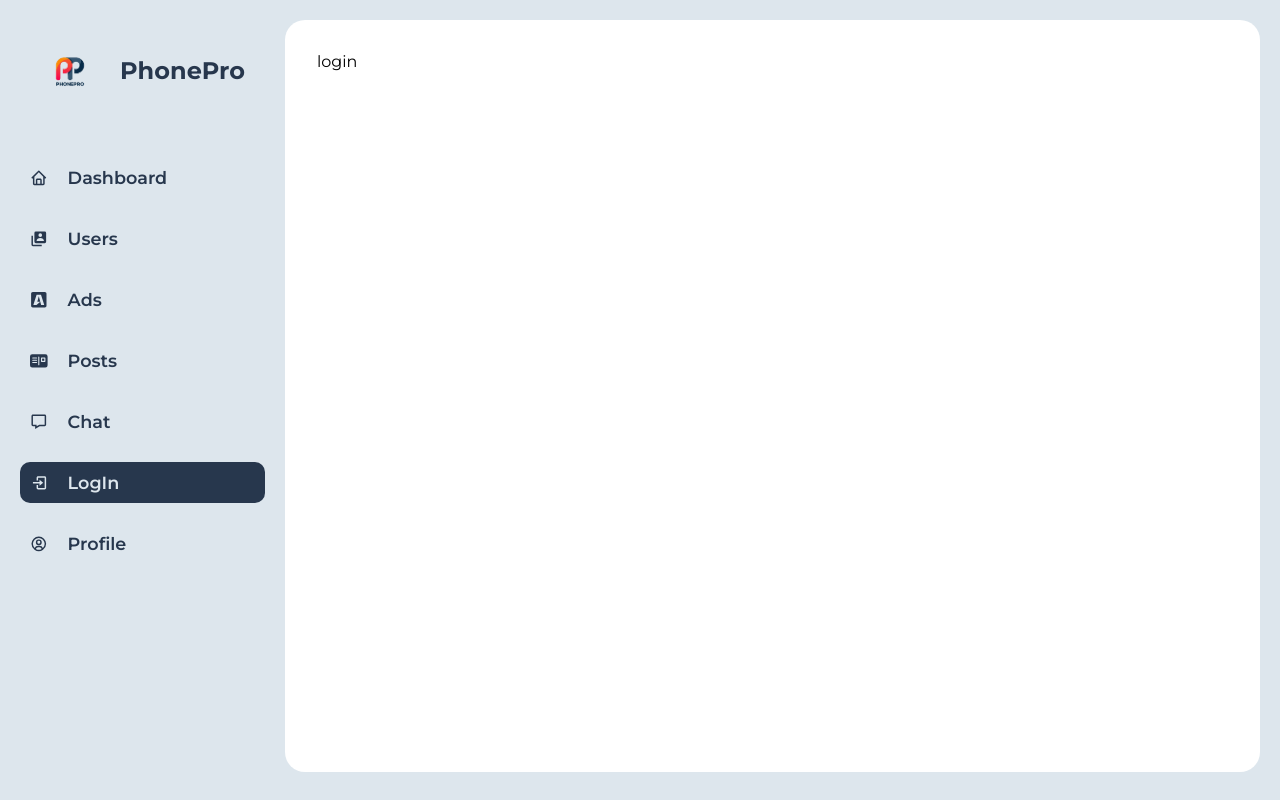
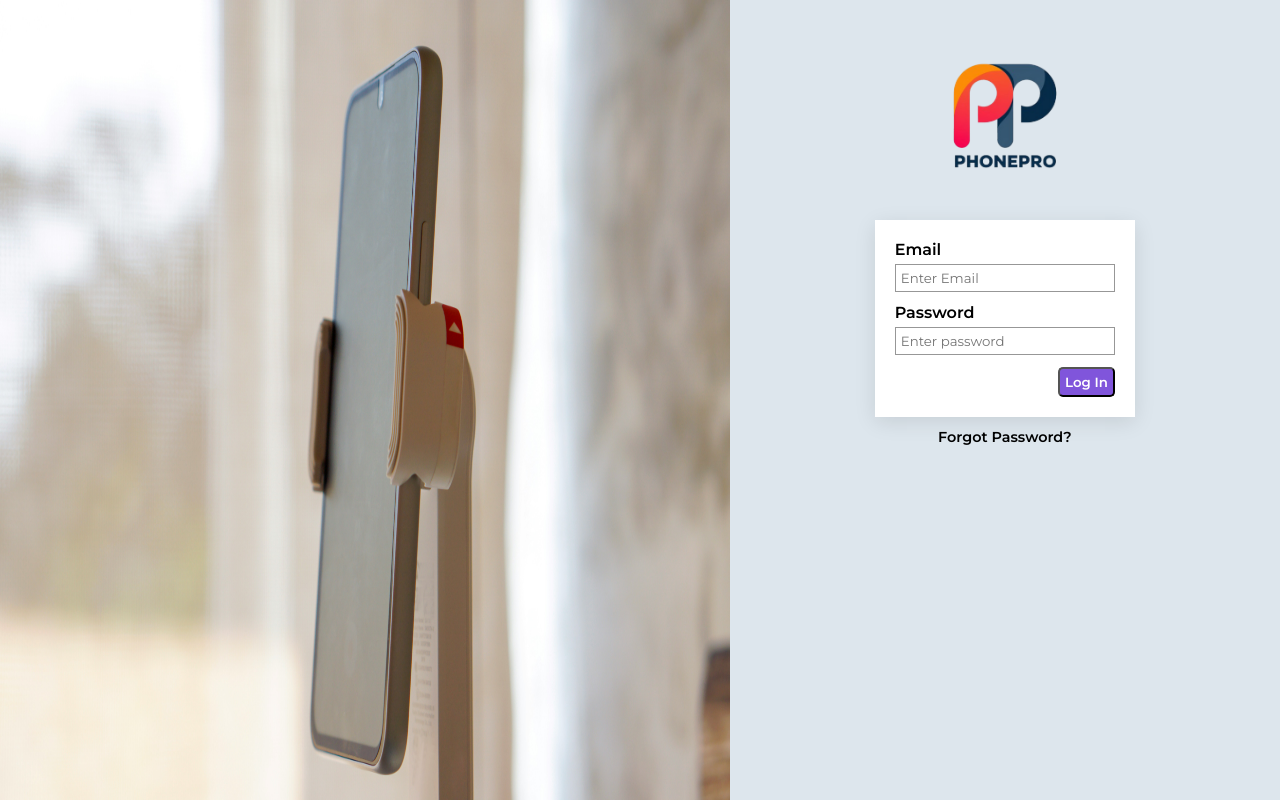
Before and after one commit to samiullahRamzan/PhonePro_admin, a React (Vite) app: page /LogIn in a window 1280 px wide. Built offline with nearby package versions, Linux system fonts and the light colour scheme.

Commit message:
Login design

```diff
--- a/src/App.jsx
+++ b/src/App.jsx
@@ -1,17 +1,28 @@
-import React from 'react'
-import Sidebar from './components/Sidebar'
-import AppRoutes from './components/appRoutes'
-import './App.css'
+import React, { useState } from "react";
+import Sidebar from "./components/Sidebar";
+import AppRoutes from "./components/appRoutes";
+import "./App.css";
+import { Route, Routes } from "react-router-dom";
+import { LogIn } from "./pagesPath";
 
 const App = () => {
-  return (
-    <div className='dashboard'>
-      <Sidebar/>
+  const [isLoggedIn, setIsLoggedIn] = useState(false);
+
+  const handleLogin = () => [setIsLoggedIn(true)];
+
+  return isLoggedIn ? (
+    <div className="dashboard">
+      <Sidebar />
       <div className="dashboard--content">
-        <AppRoutes/>
+        <AppRoutes />
       </div>
     </div>
-  )
-}
+  ) : (
+    <Routes>
+      <Route path="/LogIn" element={<LogIn onLogin={handleLogin} />} />
+      {/* <Route path="*" element={<Navigate to="/login" replace />} /> */}
+    </Routes>
+  );
+};
 
-export default App
+export default App;
--- a/src/index.css
+++ b/src/index.css
@@ -1,25 +1,26 @@
-@import url('https://fonts.googleapis.com/css2?family=Montserrat:ital,wght@0,100..900;1,100..900&display=swap');
+@import url("https://fonts.googleapis.com/css2?family=Montserrat:ital,wght@0,100..900;1,100..900&display=swap");
 
-:root{
-    --primary-color:#27374d;
-    --bg-color:#dde6ed;
+:root {
+  --primary-color: #27374d;
+  --bg-color: #dde6ed;
 
-    --secondary-color: '#8055DB';
+  --secondary-color: #8055db;
   /* bgColor: '#F9FAFC', */
-  --search-bgcolor: 'FAFAFA';
-  --border-color: '#979797';
-  --topTabIndicator-color: '#d9d9d9';
-  --topTabIndicator-bgcolor: '#f2f2f2',
+  --search-bgcolor: #fafafa;
+  --border-color: #979797;
+  --topTabIndicator-color: #d9d9d9;
+  --topTabIndicator-bgcolor: #f2f2f2;
+  --login-shadow: 0 5px 20px rgba(0, 0, 0, 0.1);
 }
 
-*{
-    margin: 0;
-    padding: 0;
-    font-family:'Montserrat',sans-serif;
+* {
+  margin: 0;
+  padding: 0;
+  font-family: "Montserrat", sans-serif;
 }
 
-body{
-    background: var(--bg-color);
-    padding: 20px;
-    overflow: hidden;
+body {
+  background: var(--bg-color);
+
+  /* padding: 20px; */
 }
--- a/src/pages/LogIn.jsx
+++ b/src/pages/LogIn.jsx
@@ -1,12 +1,60 @@
-import React from 'react'
-import '../styles/LogIn.css'
+import React, { useState } from "react";
+import "../styles/LogIn.css";
 
-const LogIn = () => {
+const LogIn = ({ onLogin }) => {
+  const [Email, setEmail] = useState();
+  const [Password, setPassword] = useState();
+
   return (
-    <div>
-      login
+    <div className="main">
+      <img
+        src="../../public/mobilePicture.jpg"
+        alt="mobile pic"
+        className="login-image"
+      />
+
+      <div className="sub-main">
+        <img src="../../public/phonePro.png" className="logo-image" />
+        <div className="login-card">
+          <form className="login-form">
+            <div className="textField">
+              <label htmlFor="email" label="input-label">
+                Email
+              </label>
+              <input
+                type="text"
+                id="email"
+                placeholder="Enter Email"
+                className="form-input"
+                value={Email}
+                onChange={(e) => setEmail(e.target.value)}
+                required
+              />
+            </div>
+
+            <div className="textField">
+              <label htmlFor="email" label="input-label">
+                Password
+              </label>
+              <input
+                type="password"
+                id="password"
+                className="form-input"
+                placeholder="Enter password"
+                value={Password}
+                onChange={(e) => setPassword(e.target.value)}
+                required
+              />
+            </div>
+            <button type="submit" className="submit-button">
+              Log In
+            </button>
+          </form>
+        </div>
+        <div className="forgot-Password">Forgot Password?</div>
+      </div>
     </div>
-  )
-}
+  );
+};
 
-export default LogIn
+export default LogIn;
--- a/src/styles/LogIn.css
+++ b/src/styles/LogIn.css
@@ -0,0 +1,65 @@
+.login-image {
+  width: 57%;
+  height: 100vh;
+}
+
+.login-card {
+  padding: 20px;
+  width: 40%;
+  background-color: white;
+  box-shadow: var(--login-shadow);
+}
+
+.main {
+  display: flex;
+}
+
+.sub-main {
+  display: flex;
+  flex-direction: column;
+  align-items: center;
+  flex: 1; /*or we can use flex-grow occupy availble space */
+}
+
+.logo-image {
+  width: 40%;
+}
+
+.login-form {
+  gap: 0.7rem;
+  display: flex;
+  flex-direction: column;
+}
+
+.textField {
+  display: flex;
+  font-weight: 600;
+  flex-direction: column;
+  gap: 5px;
+}
+
+.form-input {
+  padding: 5px;
+  outline: none;
+  border: 1px solid var(--border-color);
+}
+
+.submit-button {
+  background: var(--secondary-color);
+  color: white;
+  font-weight: 600;
+  padding: 5px;
+  border-radius: 5px;
+  align-self: flex-end;
+  transition: 0.3s ease-in-out;
+}
+
+.submit-button:hover {
+  background-color: #0056b3;
+}
+
+.forgot-Password {
+  margin-top: 0.7rem;
+  font-size: 0.9rem;
+  font-weight: 600;
+}
```
